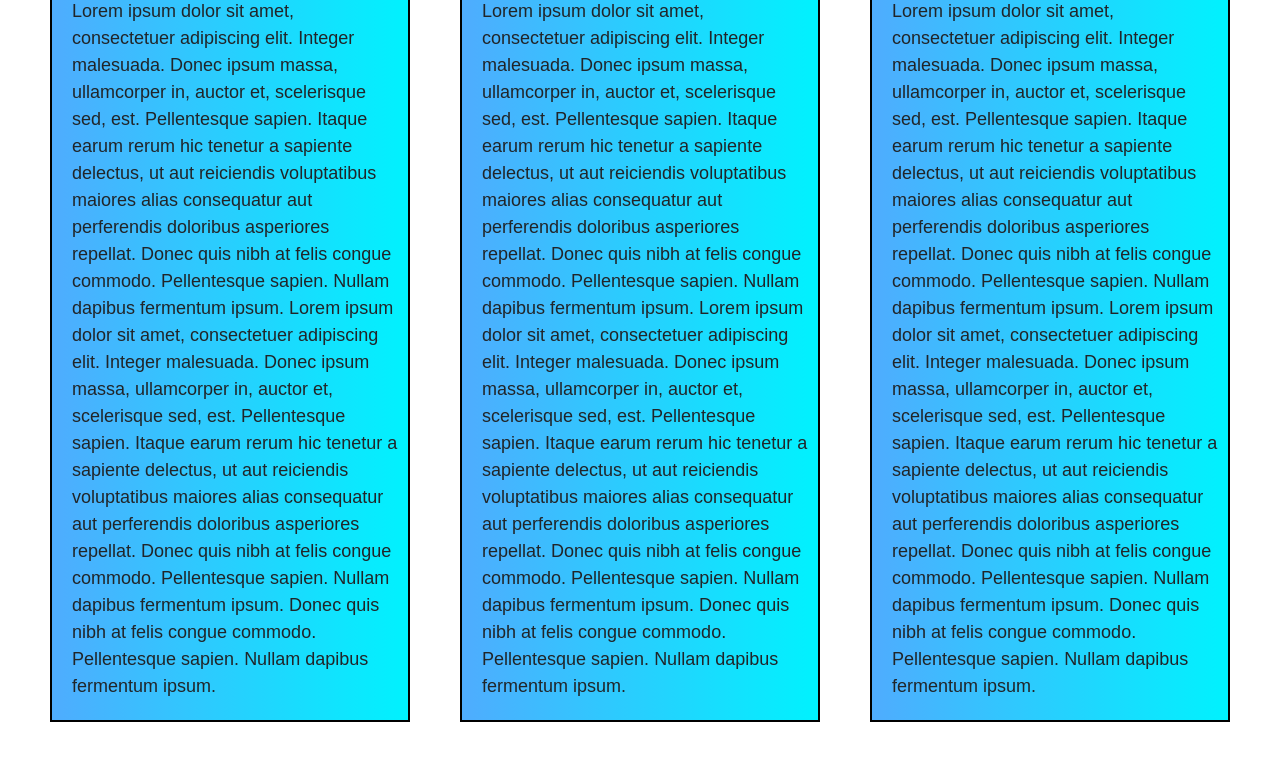
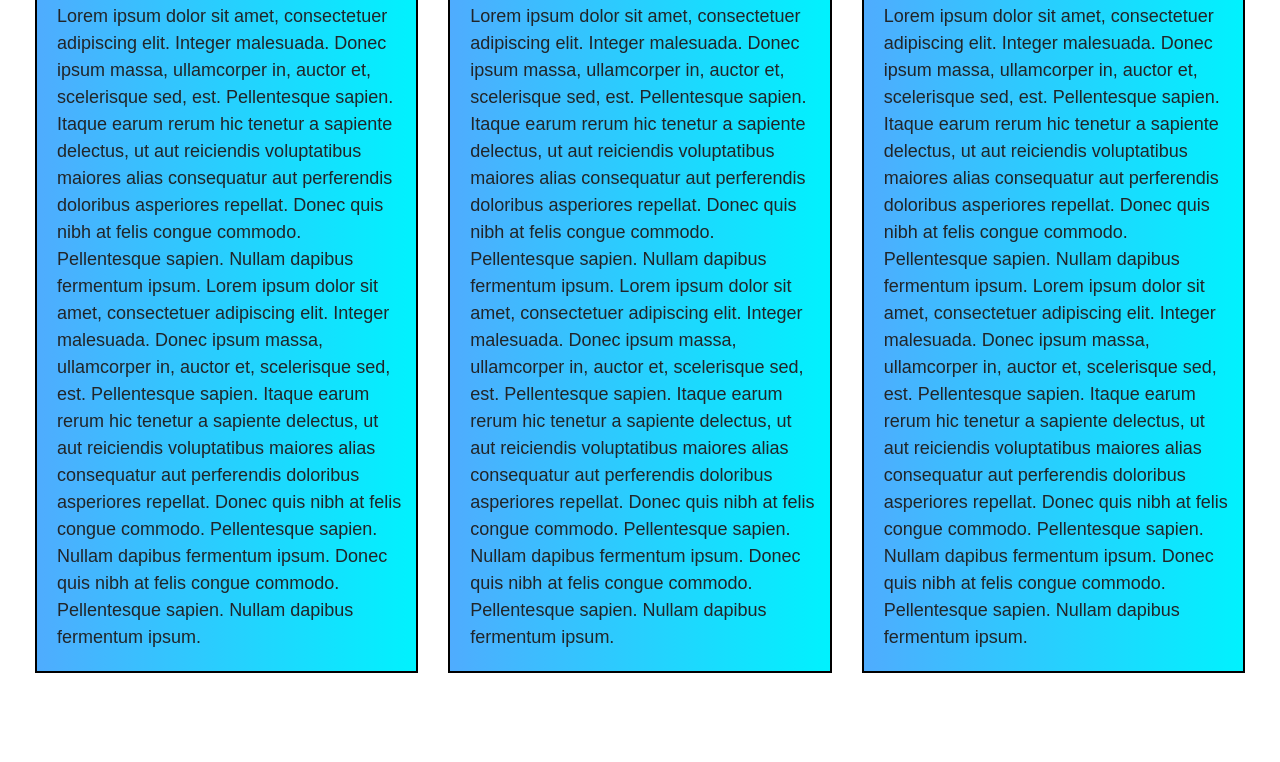
Before and after one commit to goelashwin36/coursera, a plain HTML site: page module3-solution/index.html in a window 1280 px wide. Shown: the part 267-1029 px from the top of the page. After the commit the page ends 985 px from the top, so only its background shows below. Drawn offline with Linux system fonts and the light colour scheme.

Commit message:
mod-3 padding changed

```diff
--- a/module3-solution/css/style.css
+++ b/module3-solution/css/style.css
@@ -59,5 +59,8 @@
     margin-top: 10px;
 }
 .row{
-    margin: 30px 10px !important;
+    margin: 30px 5px !important;
 }
+.pad{
+    padding: 5px !important;
+}
--- a/module3-solution/index.html
+++ b/module3-solution/index.html
@@ -28,7 +28,7 @@
 <h1 class="heading text-center">OUR MENU</h1>
 <div class="container-fluid">
 <div class="row">
-    <div class="col-sm-12 col-md-6 col-lg-4 ">
+    <div class="col-sm-12 col-md-6 col-lg-4 pad">
         <div class=" box">
             <h1 class="box_head">SUSHI</h1>
             <div class="box_text">
@@ -46,7 +46,7 @@
             </div>
         </div>
     </div>
-    <div class="col-sm-12 col-md-6 col-lg-4 ">
+    <div class="col-sm-12 col-md-6 col-lg-4 pad">
         <div class="box">
             <h1 class="box_head">CHICKEN</h1>
             <div class="box_text">
@@ -62,7 +62,7 @@
                     dapibus fermentum ipsum.</p>        </div>
         </div>
     </div>
-    <div class="col-sm-12 col-md-12 col-lg-4 ">
+    <div class="col-sm-12 col-md-12 col-lg-4 pad">
         <div class="box">
             <h1 class="box_head">BEEF</h1>
             <div class="box_text">
```
